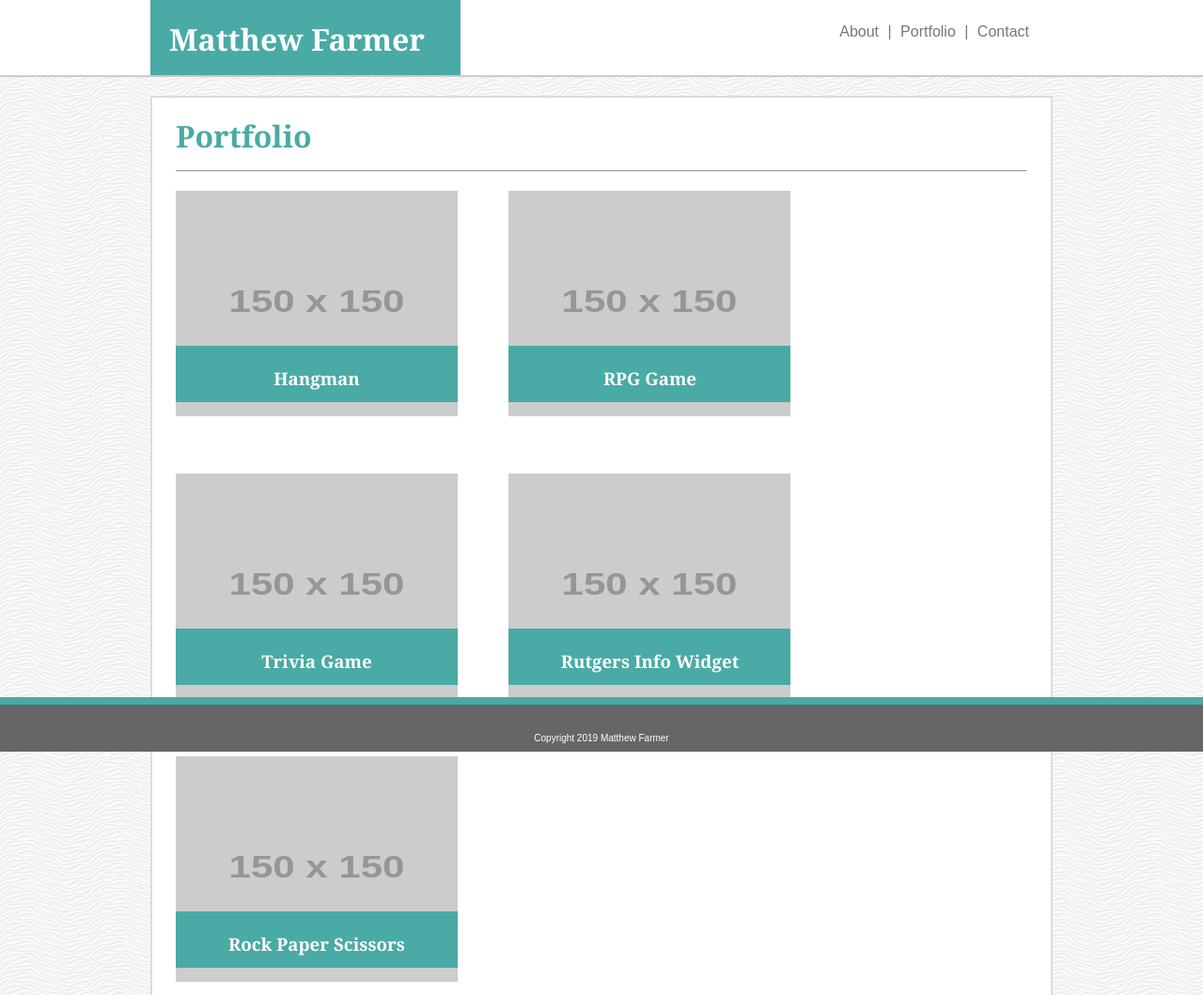
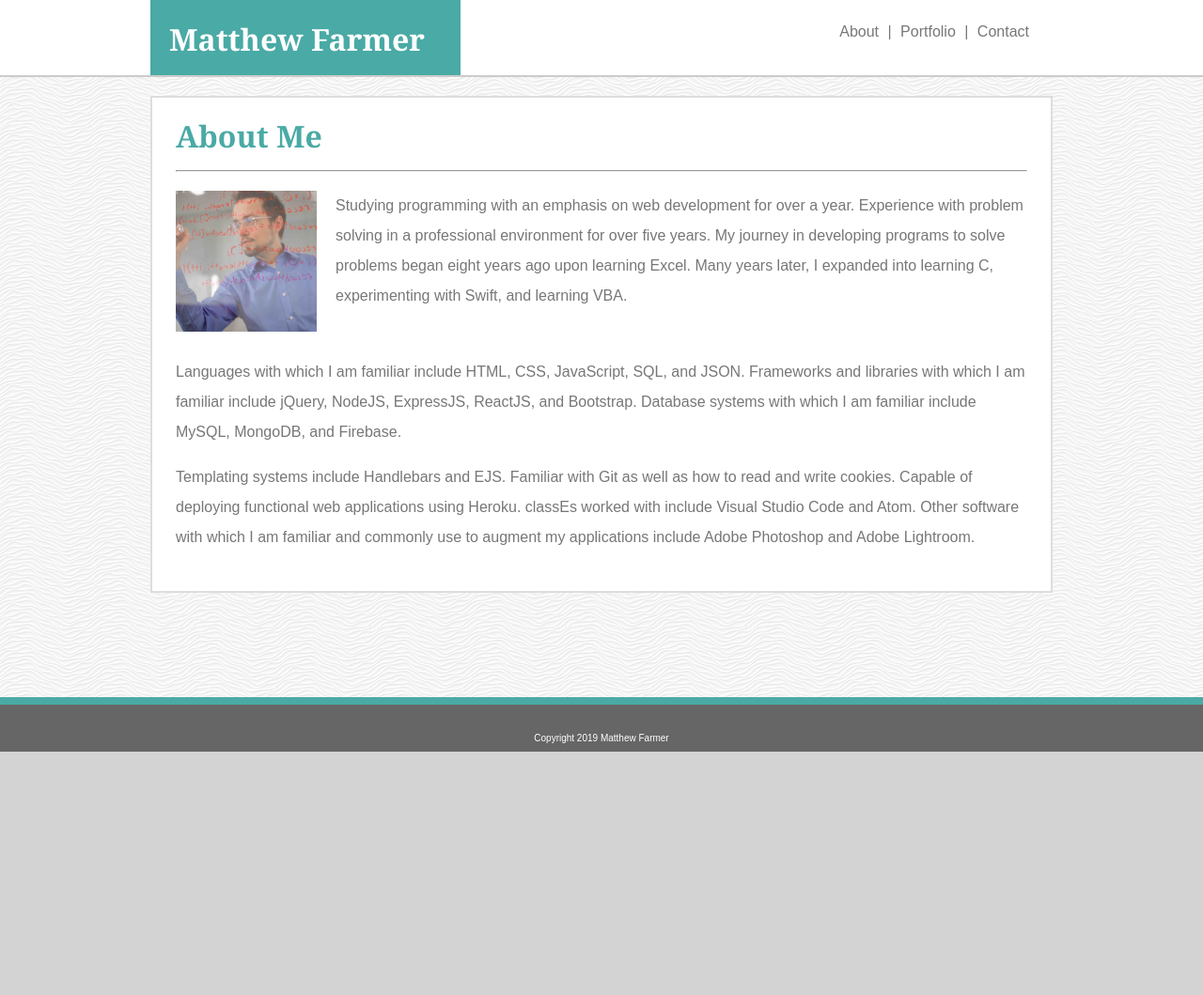
Before and after one commit to cafeamericano/UNC_01_Basic_Portfolio, a plain HTML site: page index.html in a window 1280 px wide. Shown: the top 1059 px of the page at 94% size. After the commit the page ends 800 px from the top, so only its background shows below. Drawn offline with Linux system fonts and the light colour scheme; placeholder pictures from the web are drawn by us.

Commit message:
Ran through HTML validator

```diff
--- a/index.html
+++ b/index.html
@@ -1,8 +1,10 @@
 <!DOCTYPE html>
+
+<html lang="en">
     <head>
         <meta charset="utf-8">
         <meta http-equiv="X-UA-Compatible" content="IE=edge">
-        <title>Portfolio</title>
+        <title>About</title>
         <meta name="description" content="">
         <meta name="viewport" content="wclassth=device-wclassth, initial-scale=1">
         <link rel="stylesheet" href="assets/css/style.css">
@@ -14,9 +16,9 @@
                     <h1>Matthew Farmer</h1>
                 </div>
                 <div class="links-container">
-                    <a class="link-item" href="./portfolio.html">About</a>
+                    <a class="link-item" href="./index.html">About</a>
                     <p class="link-item">|</p>
-                    <a class="link-item" href="./index.html">Portfolio</a>
+                    <a class="link-item" href="./portfolio.html">Portfolio</a>
                     <p class="link-item">|</p>
                     <a class="link-item" href="./contact.html">Contact</a>
                 </div>
@@ -26,29 +28,24 @@
         <!--#################################################-->
         <div class="main">
             <div class="content-container">
-                <h1 id="page-title">Portfolio</h1>
+                <h1 id="page-title">About Me</h1>
                 <hr>
                 <div>
-                    <div class="photo-container">
-                        <img class="gallery-photo" alt="Gallery photo" src="https://via.placeholder.com/150">
-                        <div class="photoBanner"><h3>Hangman</h3></div>
+                    <div class="paraphotodiv">
+                        <img src="assets/images/colorcode.jpg" alt="Profile photo">
+                        <p>
+                            Studying programming with an emphasis on web development for over a year. Experience with problem solving in a professional environment for over five years. My journey in developing programs to solve problems began eight years ago upon learning Excel. Many years later, I expanded into learning C, experimenting with Swift, and learning VBA.
+                        </p>
                     </div>
-                    <div class="photo-container">
-                        <img class="gallery-photo" src="https://via.placeholder.com/150" alt="Gallery photo">
-                        <div class="photoBanner"><h3>RPG Game</h3></div>
-                    </div>
-                    <div class="photo-container">
-                        <img class="gallery-photo" src="https://via.placeholder.com/150" alt="Gallery photo">
-                        <div class="photoBanner"><h3>Trivia Game</h3></div>
-                    </div>
-                    <div class="photo-container">
-                        <img class="gallery-photo" src="https://via.placeholder.com/150" alt="Gallery photo">
-                        <div class="photoBanner"><h3>Rutgers Info Widget</h3></div>
-                    </div>
-                    <div class="photo-container">
-                        <img class="gallery-photo" src="https://via.placeholder.com/150" alt="Gallery photo">
-                        <div class="photoBanner"><h3>Rock Paper Scissors</h3></div>
-                    </div>
+                    <p>
+                        Languages with which I am familiar include HTML, CSS, JavaScript, SQL, and JSON.
+                        Frameworks and libraries with which I am familiar include jQuery, NodeJS, ExpressJS, ReactJS, and Bootstrap.
+                        Database systems with which I am familiar include MySQL, MongoDB, and Firebase.
+                    </p>
+                    <p>
+                         Templating systems include Handlebars and EJS. Familiar with Git as well as how to read and write cookies. Capable of deploying functional web applications using Heroku. classEs worked with include Visual Studio Code and Atom.
+                         Other software with which I am familiar and commonly use to augment my applications include Adobe Photoshop and Adobe Lightroom.
+                    </p>
                 </div>
             </div>
         </div>
```
Also changed, not shown: contact.html (+5 -3 lines), portfolio.html (+25 -18 lines).
